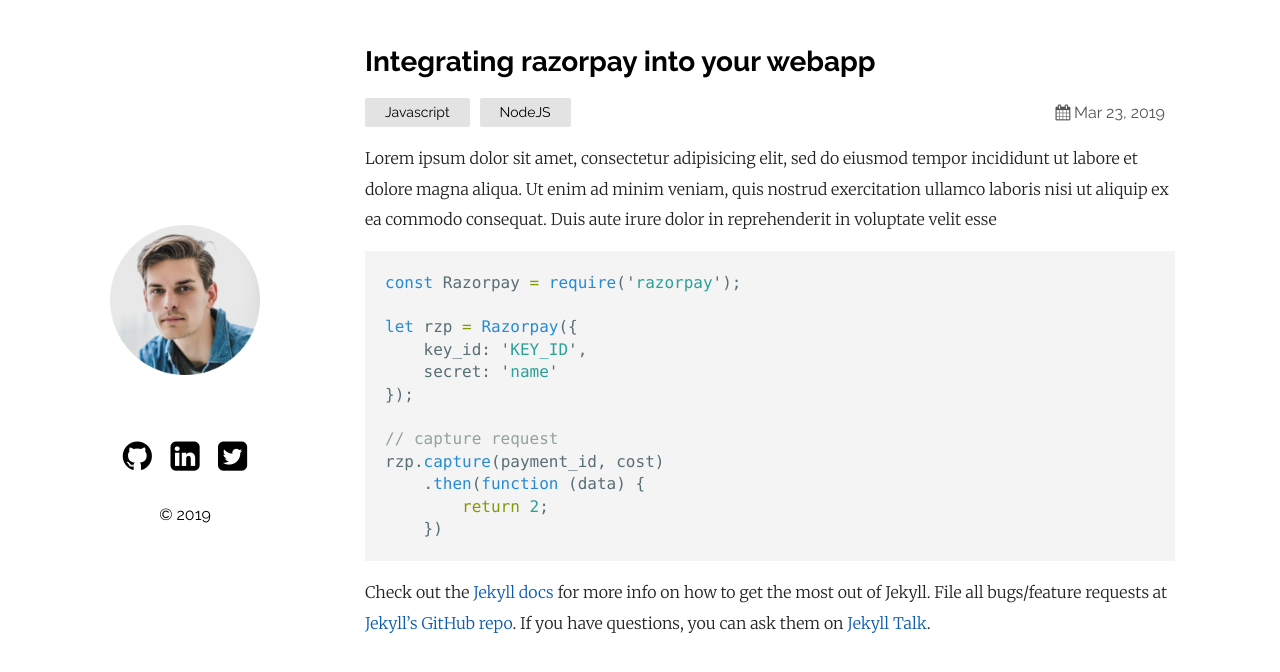
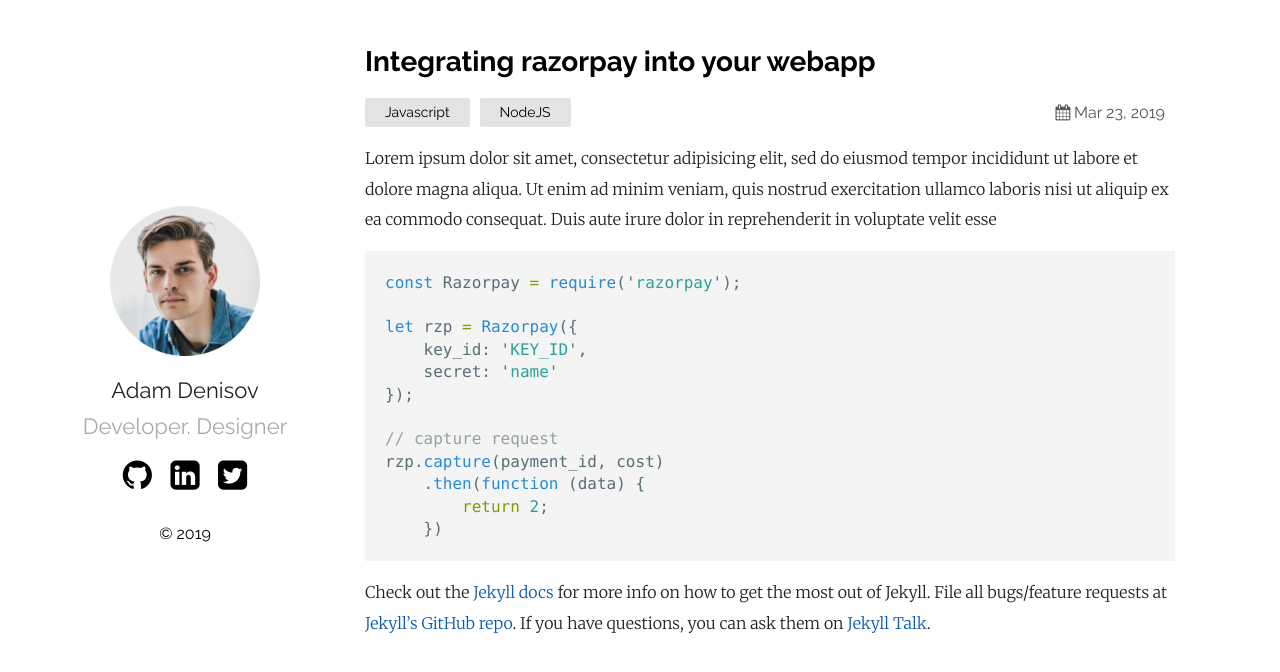
Before and after one commit to wendelanchieta/wendelanchieta.github.io, a Jekyll site: the page built from _posts/2019-03-23-welcome-to-jekyll.markdown, in a window 1280 px wide. Shown: the top 672 px of the page. Built offline with Jekyll 4.4.1, drawn with Linux system fonts in a browser that asks for light colours; part of the change alters nothing that is shown.

Commit message:
substituindo o arquivo de configurãcao do tema

```diff
--- a/_config.yml
+++ b/_config.yml
@@ -1 +1,56 @@
-theme: jekyll-theme-cayman
+title: Your awesome title
+author: GitHub User
+email: your-email@domain.com
+description: > # this means to ignore newlines until "show_exerpts:"
+  Write an awesome description for your new site here. You can edit this
+  line in _config.yml. It will appear in your document head meta (for
+  Google search results) and in your feed.xml site description.
+show_excerpts: true # set to true to show excerpts on the homepage
+
+# Minima date format
+# refer to http://shopify.github.io/liquid/filters/date/ if you want to customize this
+sass:
+  sass_dir: _sass
+plainwhite:
+  name: Adam Denisov
+  tagline: Developer. Designer
+  date_format: "%b %-d, %Y"
+  sitemap: true # set to true to generate sitemap.xml content
+
+  # generate social links in footer
+  social_links:
+    twitter: thelehhman
+    github:  thelehhman
+    linkedIn: in/thelehhman
+    rss: rss
+    # dribbble: jekyll
+    # facebook: jekyll
+    # flickr:   jekyll
+    # instagram: jekyll
+    # linkedin: jekyll
+    # pinterest: jekyll
+    # youtube: jekyll
+    # youtube_channel: UC8CXR0-3I70i1tfPg1PAE1g
+    # youtube_channel_name: CloudCannon
+    # telegram: jekyll
+    # googleplus: +jekyll
+    # microdotblog: jekyll
+
+    # Mastodon instances
+    # mastodon:
+    # - username: jekyll
+    #   instance: example.com
+    # - username: jekyll2
+    #   instance: example.com
+
+# If you want to link only specific pages in your header, uncomment
+# this and add the path to the pages in order as they should show up
+#header_pages:
+# - about.md
+
+# Build settings
+theme: plainwhite
+
+plugins:
+  - jekyll-seo-tag
+#  - jekyll-feed
```
Also changed, not shown: README.md.
